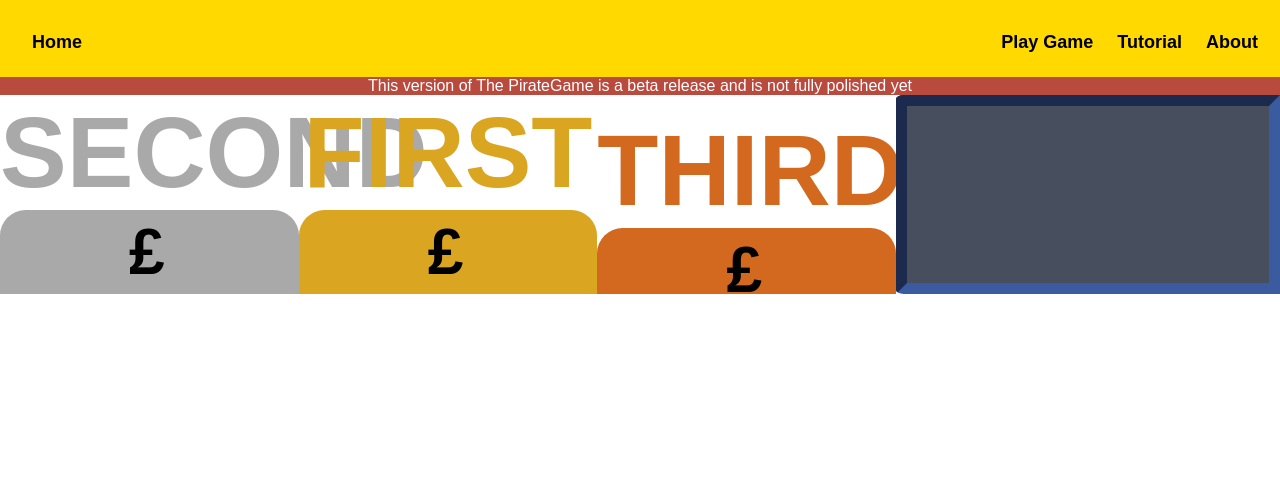
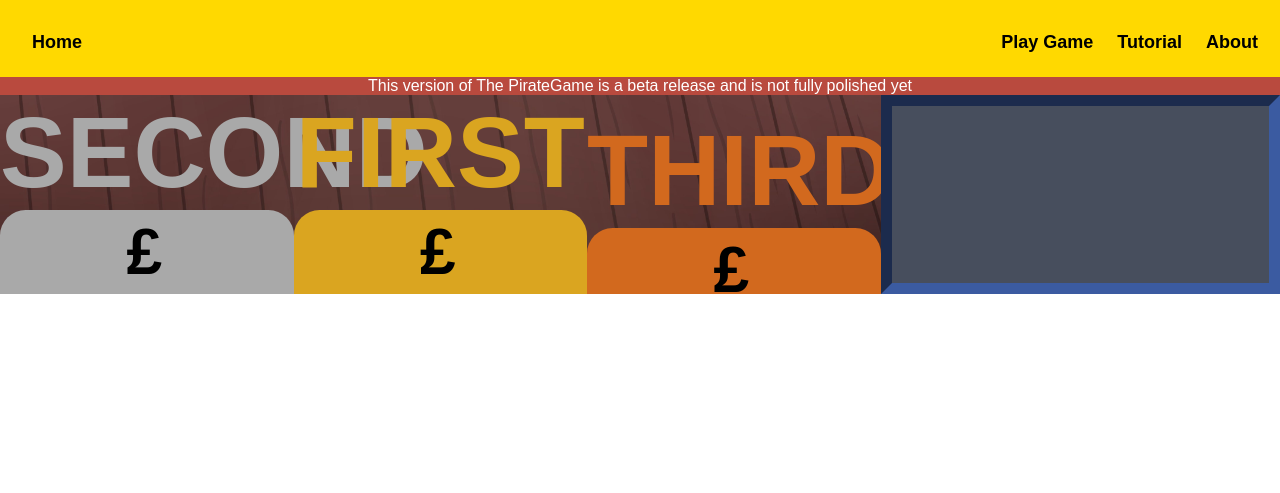
Before and after one commit to A-Level-Personal-Code-Collab/PirateGame, a Flask app: template app/templates/playing_online/results.html in a window 1280 px wide. Shown: the top 493 px of the page. Run offline with Flask 2, Linux system fonts and the light colour scheme; the template is opened without the code that fills it, so the values that code supplies are empty; some libraries are stand-ins or nearby versions.

Commit message:
Added results background, reduced help icon size

```diff
--- a/app/static/css/playing_online/results.css
+++ b/app/static/css/playing_online/results.css
@@ -6,8 +6,8 @@
  * Author: Ollie Burroughs
  * Copyright (c) 2021 SchmetCorp.
  * -----
- * Last Modified: Mon Dec 27 2021
- * Modified By: Will Hall
+ * Last Modified: Thu Dec 30 2021
+ * Modified By: Ollie Burroughs
  * -----
  * HISTORY:
  * Date      	By	Comments
@@ -36,6 +36,11 @@
     display: flex;
     align-items: flex-end;
     width: 70%;
+    background-image: url("/static/img/background/results.jpg");
+    background-repeat: no-repeat;
+    background-size: cover;
+    background-position-x: center;
+    overflow: hidden;
 }
 
 @media screen and (max-width: 600px) {
@@ -126,8 +131,6 @@
 /* --------------------------- Runners up sidebar --------------------------- */
 #div_resultsSidebar
 {
-    border-top-left-radius: 2%;
-    border-bottom-left-radius:2%;
     border-style: inset;
     border-width: 11px;
     border-color: #3b5ba1;
```
Also changed, not shown: app/static/img/background/results.jpg (added), app/static/img/icons/help.png.
